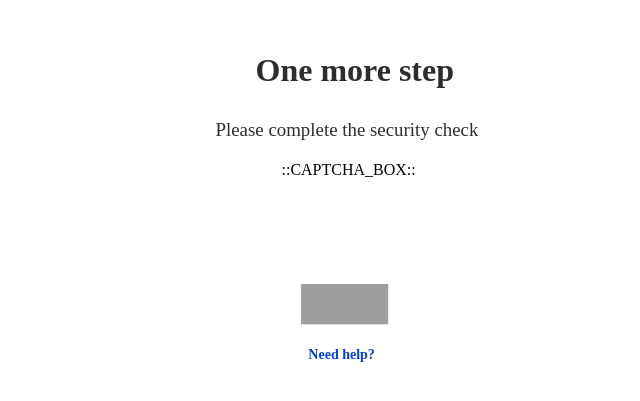
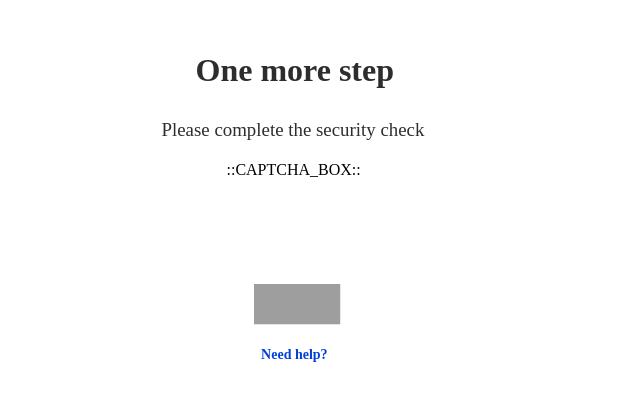
Before and after one commit to sairajm/sairajm.github.io, a plain HTML site: page index.html in a window 1280 px wide. Shown: the part 207-608 px from the top of the page, without its empty margins (329-969 px from the left). Drawn offline with Linux system fonts and the light colour scheme; grey boxes are pictures that could not be loaded; a web font is replaced by a local one.

Commit message:
update css settings for responsive

```diff
--- a/index.html
+++ b/index.html
@@ -25,7 +25,7 @@
         position: relative;
         width: 315px;
         height: 32px;
-        left: 94px;
+        left: 34px;
         font-family: Ivar Headline;
         font-size: 2em;
         line-height: 32px;
@@ -37,7 +37,7 @@
         position: relative;
         width: 266px;
         height: 24px;
-        left: 54px;
+        left: 0px;
 
         font-family: Sul Sans;
         font-style: normal;
@@ -51,12 +51,12 @@
         position: relative;
         width: 302px;
         height: 123px;
-        left: 120px;
+        left: 65px;
     }
 
     .footer {
         position: relative;
-        left: 40.27%;
+        left: 25.27%;
         right: 0%;
         bottom: 0.66%;
     }
```
